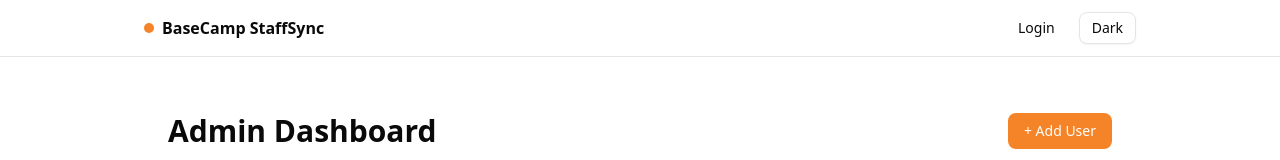
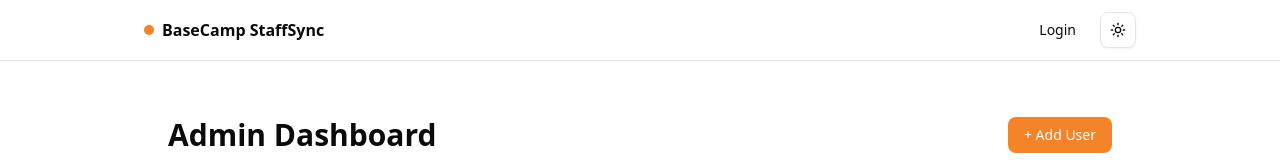
Before and after one commit to Moiz-CodeByte/BaseCamp-StaffSync, a Next.js app: page /dashboard/admin in a window 1280 px wide. Shown: the top 160 px of the page. Built offline with nearby package versions, Linux system fonts and the light colour scheme; no server answers.

Commit message:
feat: Implement authentication context and integrate with login and navbar components

```diff
--- a/src/app/layout.js
+++ b/src/app/layout.js
@@ -1,6 +1,7 @@
 import { Geist, Geist_Mono } from "next/font/google";
 import "./globals.css";
 import Navbar from "@/components/navbar";
+import { AuthProvider } from "@/contexts/AuthContext";
 
 const geistSans = Geist({
   variable: "--font-geist-sans",
@@ -21,10 +22,12 @@ export default function RootLayout({ children }) {
   return (
     <html lang="en">
       <body className={`${geistSans.variable} ${geistMono.variable} antialiased`}>
-        <Navbar />
-        <main className="mx-auto max-w-5xl px-4 py-8">
-          {children}
-        </main>
+        <AuthProvider>
+          <Navbar />
+          <main className="mx-auto max-w-5xl px-4 py-8">
+            {children}
+          </main>
+        </AuthProvider>
       </body>
     </html>
   );
--- a/src/app/login/page.jsx
+++ b/src/app/login/page.jsx
@@ -5,9 +5,11 @@ import { useRouter } from 'next/navigation';
 import { api } from '@/lib/api';
 import { Button } from '@/components/ui/button';
 import { Input } from '@/components/ui/input';
+import { useAuth } from '@/contexts/AuthContext';
 
 export default function LoginPage() {
   const router = useRouter();
+  const { login } = useAuth();
   const [email, setEmail] = useState('');
   const [password, setPassword] = useState('');
   const [loading, setLoading] = useState(false);
@@ -19,9 +21,8 @@ export default function LoginPage() {
     setLoading(true);
     try {
     const { data } = await api.post('/api/auth/login', { email, password });
-    localStorage.setItem('token', data.token);
+    await login(data.token);
     router.push('/dashboard');
-    router.refresh();
     } catch (err) {
       setError(err?.response?.data?.message || err.message);
     } finally {
--- a/src/components/navbar.jsx
+++ b/src/components/navbar.jsx
@@ -1,36 +1,18 @@
 "use client";
 
-import { useEffect, useState } from "react";
 import Link from "next/link";
 import { useRouter } from "next/navigation";
 import ThemeToggle from "@/components/theme-toggle";
 import { Button } from "@/components/ui/button";
-import { api } from "@/lib/api";
+import { useAuth } from "@/contexts/AuthContext";
 
 export default function Navbar() {
   const router = useRouter();
-  const [user, setUser] = useState(null);
-  const [loading, setLoading] = useState(true);
-
-  useEffect(() => {
-    let ignore = false;
-    (async () => {
-      try {
-        const { data } = await api.get("/api/users/me");
-        if (!ignore) setUser(data.user || null);
-      } catch {
-        if (!ignore) setUser(null);
-      } finally {
-        if (!ignore) setLoading(false);
-      }
-    })();
-    return () => { ignore = true; };
-  }, []);
+  const { user, loading, logout } = useAuth();
 
   const signOut = () => {
     try {
-      localStorage.removeItem("token");
-      setUser(null);
+      logout();
       router.push("/");
       router.refresh();
     } catch (_) {}
--- a/src/components/theme-toggle.jsx
+++ b/src/components/theme-toggle.jsx
@@ -1,44 +1,58 @@
 "use client";
 
-import { useEffect, useState, useCallback } from "react";
+import * as React from "react";
+import { Moon, Sun } from "lucide-react";
 import { Button } from "@/components/ui/button";
 
 export default function ThemeToggle() {
-  const getInitialTheme = () => {
-    if (typeof window === 'undefined') return 'light';
-    const saved = localStorage.getItem('theme');
-    if (saved === 'light' || saved === 'dark') return saved;
-    const prefersDark = window.matchMedia('(prefers-color-scheme: dark)').matches;
-    return prefersDark ? 'dark' : 'light';
-  };
+  const [theme, setThemeState] = React.useState("light");
 
-  const [theme, setTheme] = useState(getInitialTheme);
+  React.useEffect(() => {
+    const isDark = document.documentElement.classList.contains("dark");
+    setThemeState(isDark ? "dark" : "light");
+  }, []);
 
-  const applyTheme = useCallback((next) => {
-    setTheme(next);
-    if (typeof document !== 'undefined') {
-      if (next === "dark") document.documentElement.classList.add("dark");
-      else document.documentElement.classList.remove("dark");
-    }
-    if (typeof localStorage !== 'undefined') {
-      localStorage.setItem("theme", next);
+  React.useEffect(() => {
+    const root = document.documentElement;
+    const savedTheme = localStorage.getItem("theme");
+
+    if (savedTheme) {
+      if (savedTheme === "dark") {
+        root.classList.add("dark");
+      } else {
+        root.classList.remove("dark");
+      }
+    } else {
+      const systemTheme = window.matchMedia("(prefers-color-scheme: dark)").matches ? "dark" : "light";
+      if (systemTheme === "dark") {
+        root.classList.add("dark");
+      }
     }
   }, []);
 
-  useEffect(() => {
-    // Sync the current theme to DOM and storage whenever it changes
-    if (typeof document !== 'undefined') {
-      if (theme === 'dark') document.documentElement.classList.add('dark');
-      else document.documentElement.classList.remove('dark');
+  const toggleTheme = () => {
+    const root = document.documentElement;
+    const newTheme = theme === "dark" ? "light" : "dark";
+
+    if (newTheme === "dark") {
+      root.classList.add("dark");
+    } else {
+      root.classList.remove("dark");
     }
-    if (typeof localStorage !== 'undefined') {
-      localStorage.setItem('theme', theme);
-    }
-  }, [theme]);
+
+    localStorage.setItem("theme", newTheme);
+    setThemeState(newTheme);
+  };
 
   return (
-    <Button variant="outline" size="sm" onClick={() => applyTheme(theme === "dark" ? "light" : "dark")} aria-label="Toggle theme">
-      {theme === "dark" ? "Light" : "Dark"}
+    <Button
+      variant="outline"
+      size="icon"
+      onClick={toggleTheme}
+    >
+      <Sun className="h-[1.2rem] w-[1.2rem] rotate-0 scale-100 transition-all dark:-rotate-90 dark:scale-0" />
+      <Moon className="absolute h-[1.2rem] w-[1.2rem] rotate-90 scale-0 transition-all dark:rotate-0 dark:scale-100" />
+      <span className="sr-only">Toggle theme</span>
     </Button>
   );
 }
--- /dev/null
+++ b/src/contexts/AuthContext.js
@@ -0,0 +1,62 @@
+'use client';
+
+import { createContext, useContext, useState, useEffect, useCallback } from 'react';
+import { api } from '@/lib/api';
+
+const AuthContext = createContext({
+  user: null,
+  loading: true,
+  login: async (token) => {},
+  logout: () => {},
+  refreshUser: async () => {},
+});
+
+export function AuthProvider({ children }) {
+  const [user, setUser] = useState(null);
+  const [loading, setLoading] = useState(true);
+
+  const fetchUser = useCallback(async () => {
+    try {
+      const { data } = await api.get('/api/users/me');
+      setUser(data.user || null);
+      return data.user;
+    } catch {
+      setUser(null);
+      return null;
+    } finally {
+      setLoading(false);
+    }
+  }, []);
+
+  useEffect(() => {
+    fetchUser();
+  }, [fetchUser]);
+
+  const login = useCallback(async (token) => {
+    localStorage.setItem('token', token);
+    await fetchUser();
+  }, [fetchUser]);
+
+  const logout = useCallback(() => {
+    localStorage.removeItem('token');
+    setUser(null);
+  }, []);
+
+  const refreshUser = useCallback(async () => {
+    await fetchUser();
+  }, [fetchUser]);
+
+  return (
+    <AuthContext.Provider value={{ user, loading, login, logout, refreshUser }}>
+      {children}
+    </AuthContext.Provider>
+  );
+}
+
+export function useAuth() {
+  const context = useContext(AuthContext);
+  if (!context) {
+    throw new Error('useAuth must be used within an AuthProvider');
+  }
+  return context;
+}
```
